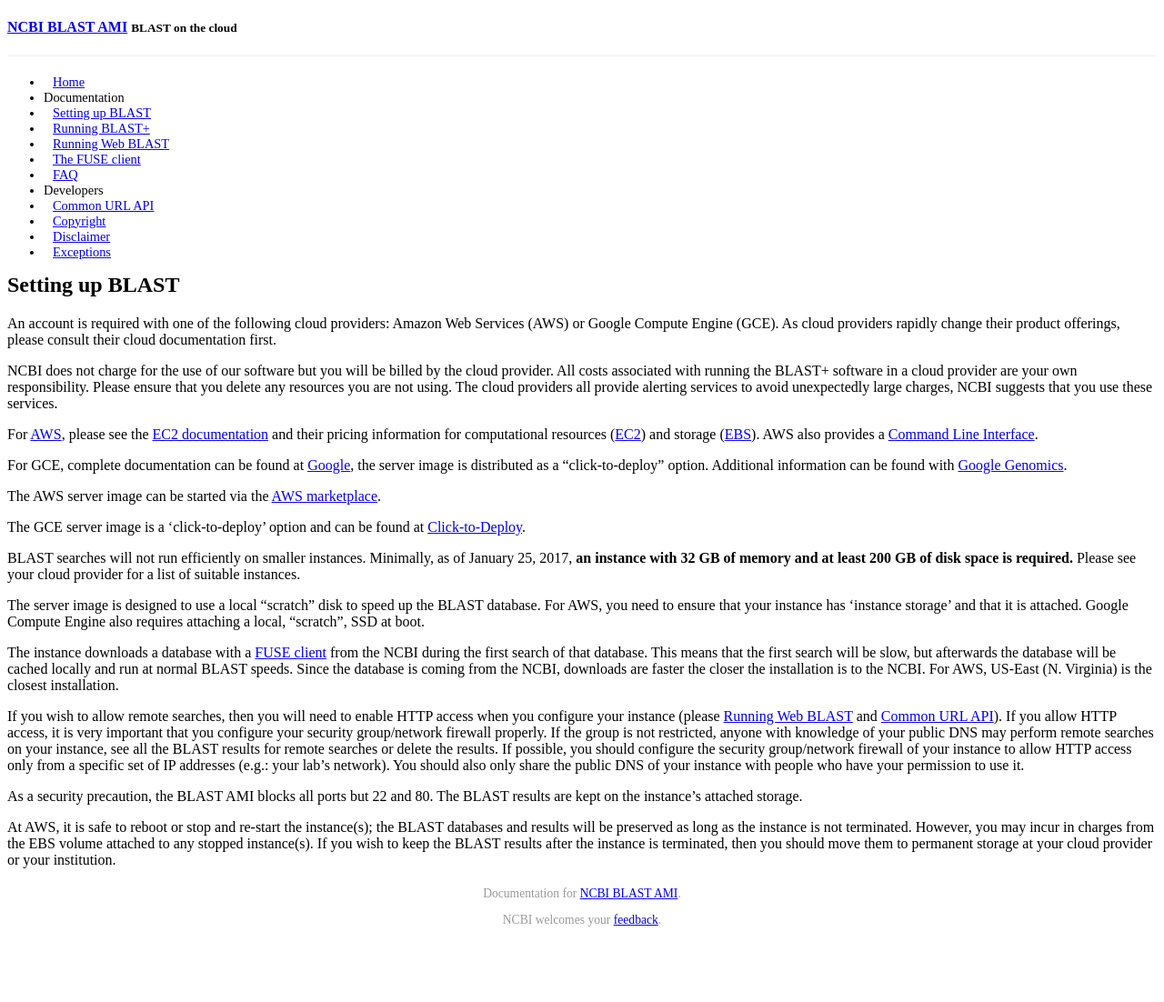
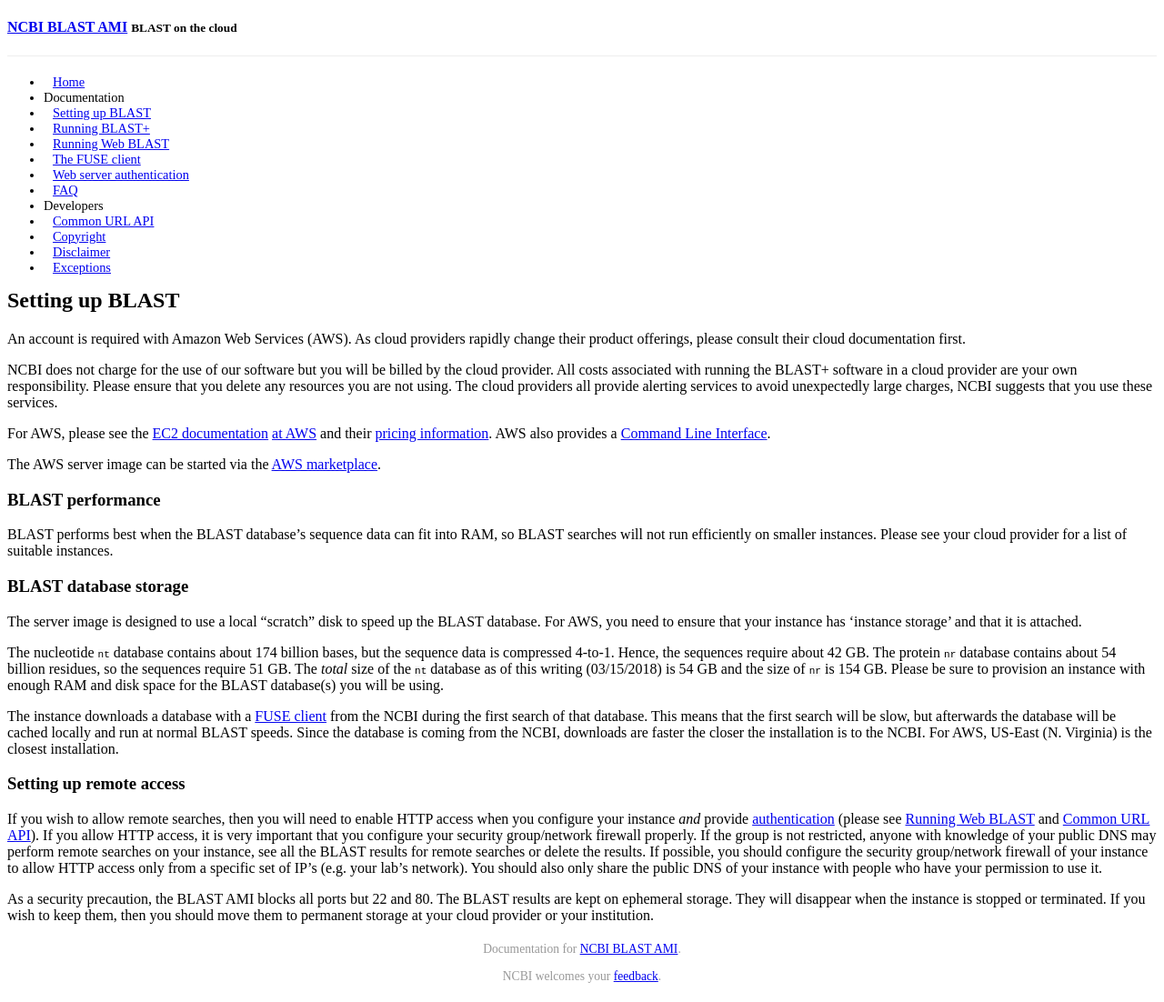
Before and after one commit to ncbi/blast-cloud, a Jekyll site: the page built from _posts/2015-06-09-setting-up-blast.md, in a window 1280 px wide. Shown: the whole page at 91% size. Built offline with Jekyll 4.4.1, drawn with Linux system fonts in a browser that asks for light colours; a style sheet for code colours, icons or effects is not loaded; before the commit the page ends 1040 px from its top, so only the background shows below that.

Commit message:
Authentication documentation: first draft

```diff
--- a/_posts/2015-06-09-setting-up-blast.md
+++ b/_posts/2015-06-09-setting-up-blast.md
@@ -4,8 +4,8 @@ category: doc
 title: "Setting up BLAST"
 order: 0
 ---
-An account is required with one of the following cloud providers: Amazon Web
-Services (AWS) or Google Compute Engine (GCE). As cloud providers rapidly change their product offerings, please consult their cloud documentation first.
+An account is required with Amazon Web
+Services (AWS). As cloud providers rapidly change their product offerings, please consult their cloud documentation first.
 
 NCBI does not charge for the use of our software but you will be billed by the
 cloud provider. All costs associated with running the BLAST+ software in a
@@ -13,48 +13,51 @@ cloud provider are your own responsibility. Please ensure that you delete any
 resources you are not using. The cloud providers all provide alerting services
 to avoid unexpectedly large charges, NCBI suggests that you use these services.
 
-For [AWS](http://aws.amazon.com/getting-started/), please see the [EC2
-documentation](http://docs.amazonwebservices.com/AWSEC2/latest/GettingStartedGuide/)
-and their pricing information for computational resources ([EC2](https://aws.amazon.com/ec2/pricing/)) and
-storage ([EBS](https://aws.amazon.com/ebs/pricing/)). AWS
-also provides a [Command Line Interface](https://aws.amazon.com/cli/).
-
-For GCE, complete documentation can be found at [Google](https://cloud.google.com/compute/docs/), the server image is distributed as a "click-to-deploy" option. Additional information can be found with [Google Genomics](http://googlegenomics.readthedocs.org/en/latest/use_cases/run_familiar_tools/ncbiblast.html).
+For AWS, please see the [EC2 documentation](http://docs.amazonwebservices.com/AWSEC2/latest/GettingStartedGuide/) [at AWS](http://aws.amazon.com/getting-started/) and their [pricing information](https://aws.amazon.com/ec2/pricing/). AWS also provides a [Command Line Interface](https://aws.amazon.com/cli/).
 
 The AWS server image can be started via the [AWS marketplace](https://aws.amazon.com/marketplace/pp/B00N44P7L6).
 
-The GCE server image is a 'click-to-deploy' option and can be found at [Click-to-Deploy](https://console.developers.google.com/project/_/launcher/details/click-to-deploy-images/ncbiblast).
+### BLAST performance
 
-BLAST searches will not run efficiently on smaller instances. Minimally, as of
-January 25, 2017, **an instance with 32 GB of memory and at least 200 GB of
-disk space is required.** Please see your cloud provider for a list of suitable
-instances.
+BLAST performs best when the BLAST database's sequence data can fit into RAM, so BLAST
+searches will not run efficiently on smaller instances. Please see your cloud
+provider for a list of suitable instances.
+
+### BLAST database storage
 
 The server image is designed to use a local "scratch" disk to speed up the
 BLAST database. For AWS, you need to ensure that your instance has 'instance
-storage' and that it is attached. Google Compute Engine also requires attaching
-a local, "scratch", SSD at boot.
+storage' and that it is attached.
 
-The instance downloads a database with a [FUSE client]({{ site.baseurl }}{% post_url 2015-06-09-fuse %}) from the NCBI during the first search of that database. This means that the first search will be slow, but afterwards the database will be cached locally and run at normal BLAST speeds.  Since the database is coming from the NCBI, downloads are faster the closer the installation
-is to the NCBI.  For AWS, US-East (N. Virginia) is the closest installation.
+The nucleotide `nt` database contains about 174 billion bases, but
+the sequence data is compressed 4-to-1. Hence, the sequences require about 42
+GB. The protein `nr` database contains about 54 billion residues, so
+the sequences require 51 GB. The *total* size of the `nt` database as of this
+writing (03/15/2018) is 54 GB and the size of `nr` is 154 GB.
+Please be sure to provision an instance with enough RAM and disk space for the BLAST
+database(s) you will be using.
+
+The instance downloads a database with a [FUSE client]({{ site.baseurl }}{% post_url 2015-06-09-fuse %})
+from the NCBI during the first search of that database. This means that the first search will be slow,
+but afterwards the database will be cached locally and run at normal BLAST speeds.
+Since the database is coming from the NCBI, downloads are faster the closer the installation
+is to the NCBI. For AWS, US-East (N. Virginia) is the closest installation.
+
+### Setting up remote access
 
 If you wish to allow remote searches, then you will need to enable HTTP access
-when you configure your instance (please [Running Web BLAST]({{ site.baseurl }}{% post_url 2015-06-09-running-web-blast %}) and
+when you configure your instance *and* provide [authentication]({{ site.baseurl }}{% post_url 2015-06-09-authentication %})
+(please see [Running Web BLAST]({{ site.baseurl }}{% post_url 2015-06-09-running-web-blast %}) and
 [Common URL API]({{ site.baseurl }}{% post_url 2015-06-09-api %})). If you allow HTTP access, it is very important that you
 configure your security group/network firewall properly. If the group is not restricted, anyone
 with knowledge of your public DNS may perform remote searches on your instance,
 see all the BLAST results for remote searches or delete the results. If
 possible, you should configure the security group/network firewall of your instance to
-allow HTTP access only from a specific set of IP addresses (e.g.: your lab's network). You should
+allow HTTP access only from a specific set of IP's (e.g. your lab's network). You should
 also only share the public DNS of your instance with people who have your
 permission to use it.
 
 As a security precaution, the BLAST AMI blocks all ports but 22 and 80.
-The BLAST results are kept on the instance's attached storage.
-
-At AWS, it is safe to reboot or stop and re-start the instance(s); the BLAST
-databases and results will be preserved as long as the instance is not
-terminated. However, you may incur in charges from the EBS volume attached to
-any stopped instance(s). If you wish to keep the BLAST results after the
-instance is terminated, then you should move them to permanent storage at your
-cloud provider or your institution.
+The BLAST results are kept on ephemeral storage. They will disappear when the
+instance is stopped or terminated. If you wish to keep them, then you should
+move them to permanent storage at your cloud provider or your institution.
```
Also changed, not shown: _posts/2015-06-09-api.md (+2 -1 lines), _posts/2015-06-09-authentication.md (added, +28 -0 lines), _posts/2015-06-09-disclaimer.md (+1 -4 lines), _posts/2015-06-09-running-web-blast.md (+5 -4 lines), index.md (+13 -12 lines), images/ami-initialization.png (added).
